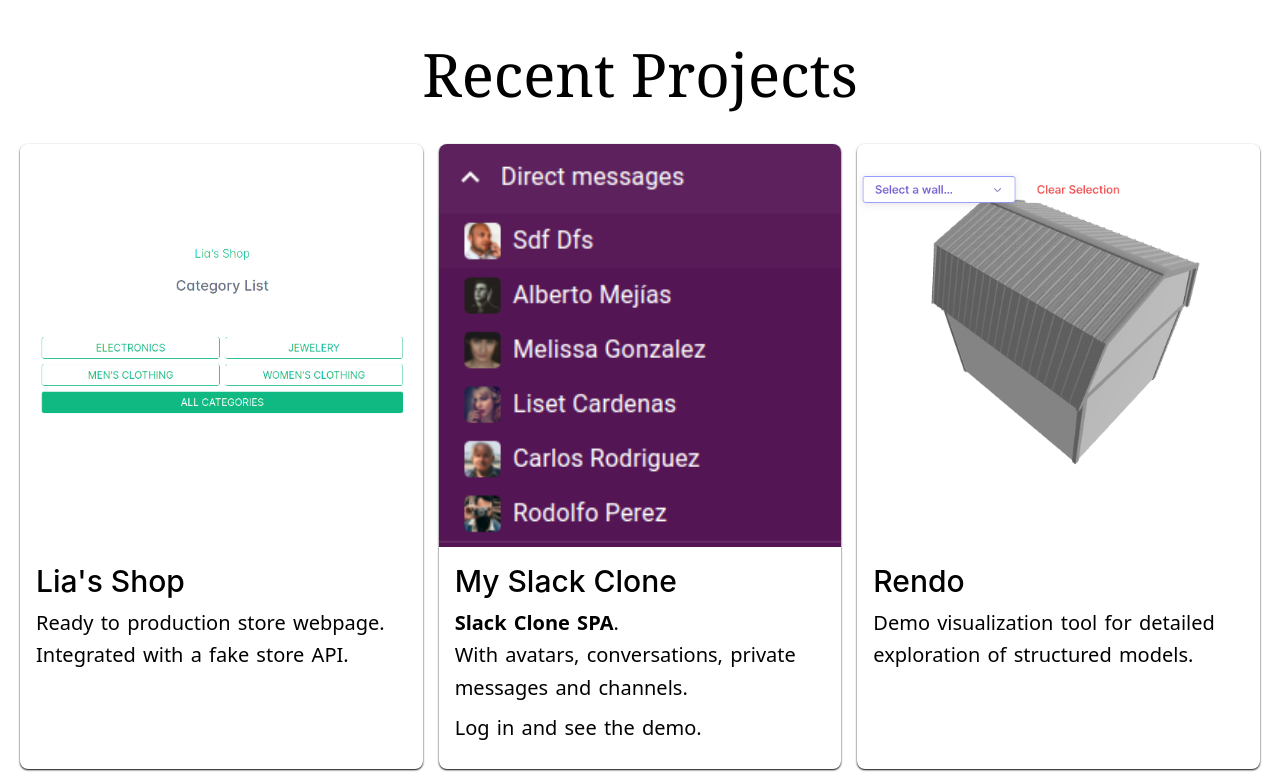
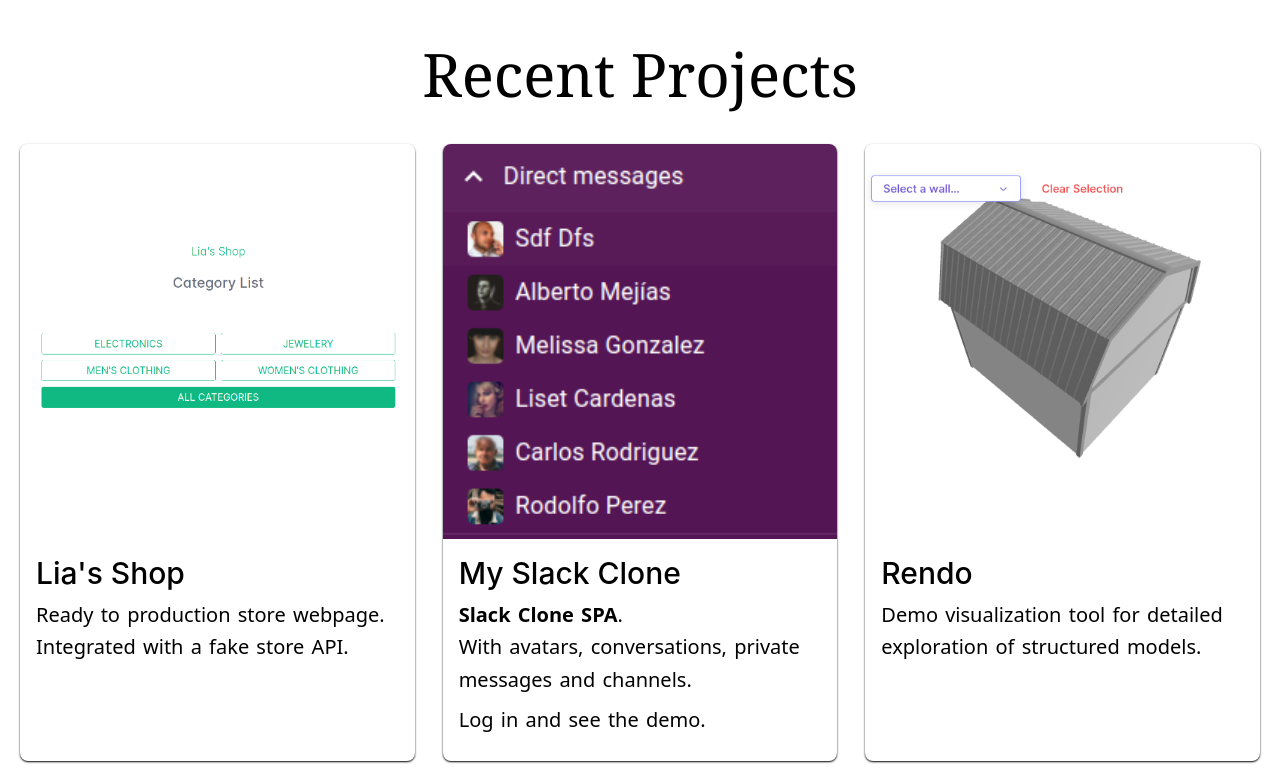
Before and after one commit to edenysd/edenysd.github.io, a React (Vite) app: page / in a window 1280 px wide. Shown: the part 1600-2383 px from the top of the page. Built offline with nearby package versions, Linux system fonts and the light colour scheme; no server answers.

Commit message:
feat: add gap to card grid

```diff
--- a/src/components/projects-section/ProjectsSection.jsx
+++ b/src/components/projects-section/ProjectsSection.jsx
@@ -9,7 +9,7 @@
       id="projects-section"
     >
       <p className="py-8 text-6xl font-serif">Recent Projects</p>
-      <div className="grid lg:grid-cols-2 xl:grid-cols-3 w-full h-full">
+      <div className="grid lg:grid-cols-2 xl:grid-cols-3 gap-3 w-full h-full">
         {projects.map((project) => (
           <ProjectGithubCard key={project.title} {...project} />
         ))}
```
